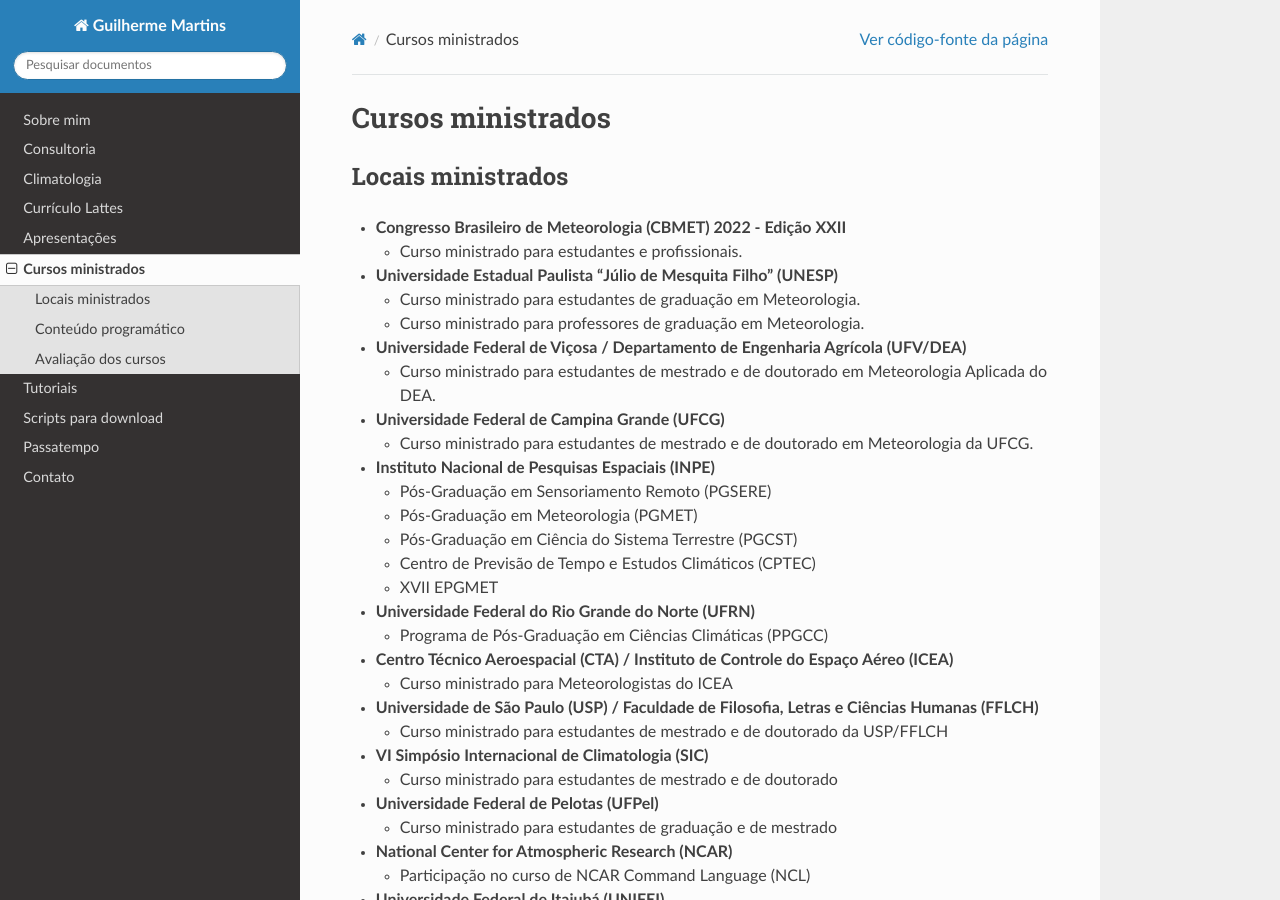
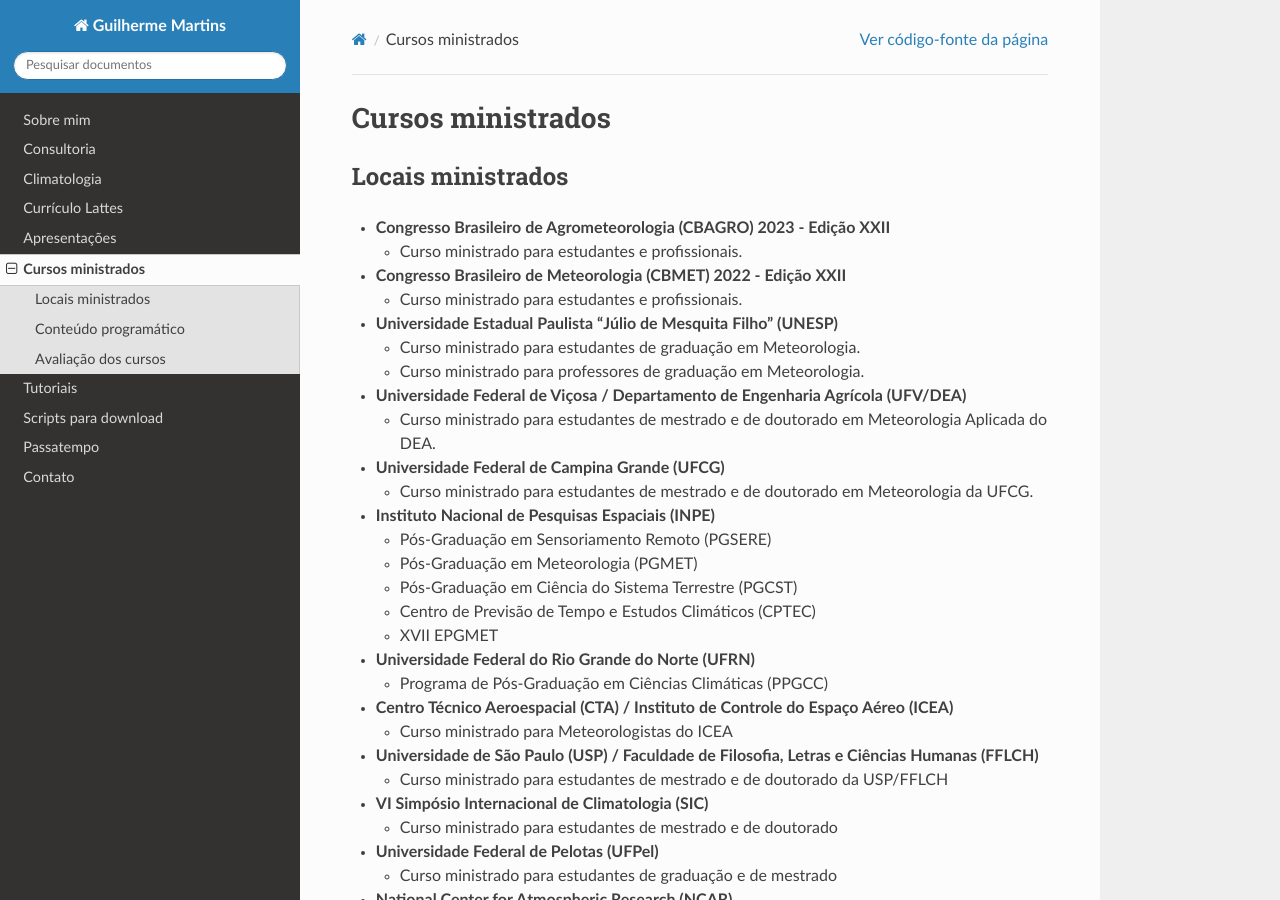
Before and after one commit to jgmsantos/homepage, a Sphinx documentation site: the page built from docs/pages/cursos_ministrados.md, in a window 1280 px wide and 900 px high. Built offline with Sphinx 7.4.7 and the Read the Docs theme 2.0.0, drawn with Linux system fonts in a browser that asks for light colours; pages that are not in the unit, such as notebooks, are missing from menus.

Commit message:
Atualizando

```diff
--- a/docs/index.rst
+++ b/docs/index.rst
@@ -42,7 +42,7 @@
 
 Divirta-se!
 
-Última atualização: 27/09/2023.
+Última atualização: 11/10/2023.
 
 .. toctree::
    :hidden:
--- a/docs/pages/cursos_ministrados.md
+++ b/docs/pages/cursos_ministrados.md
@@ -2,6 +2,9 @@
 ==================
 
 ## Locais ministrados
+
++ **Congresso Brasileiro de Agrometeorologia (CBAGRO) 2023 - Edição XXII**
+  + Curso ministrado para estudantes e profissionais.
 
 + **Congresso Brasileiro de Meteorologia (CBMET) 2022 - Edição XXII**
   + Curso ministrado para estudantes e profissionais.
```
